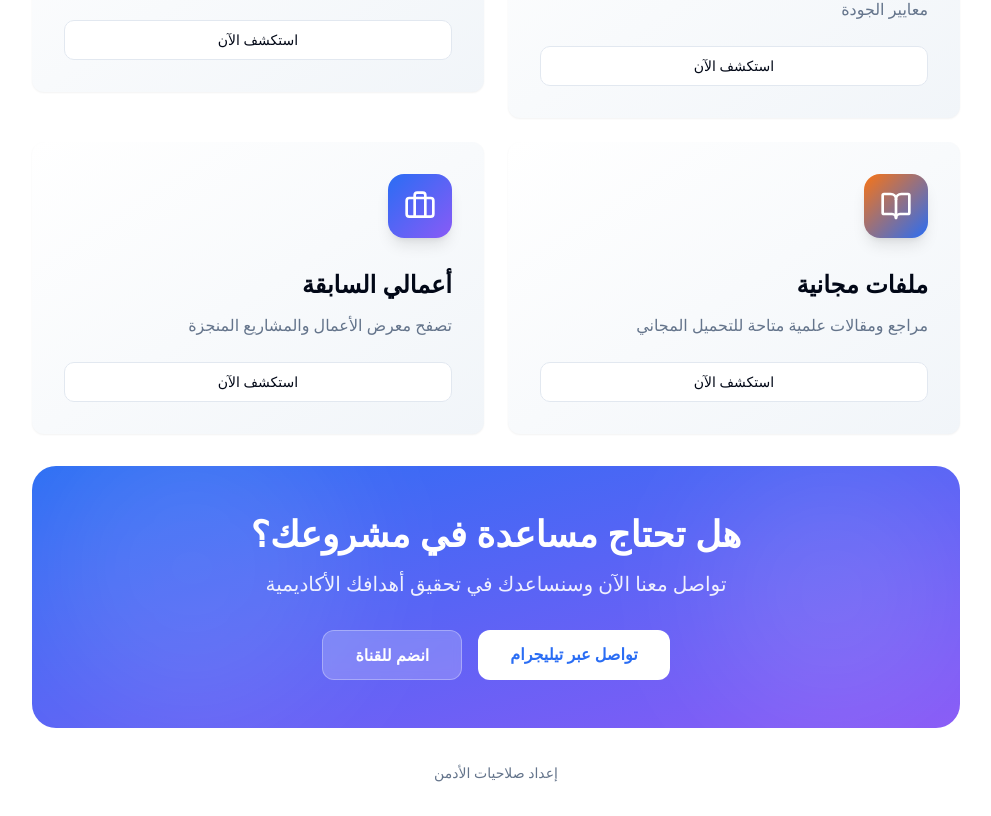
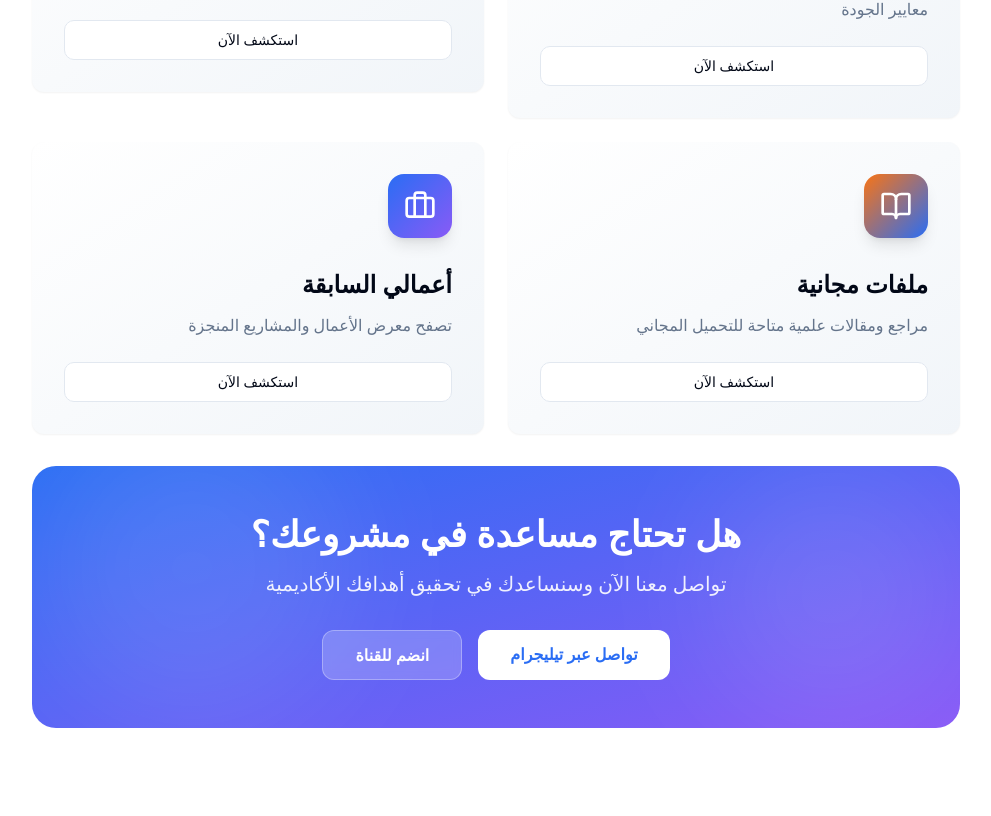
Before and after one commit to mtgerctronic00-web/edupro-research-hub, a React (Vite) app: page / in a window 1280 px wide. Shown: the part 1044-1860 px from the top of the page, without its empty margins (0-991 px from the left). After the commit the page ends 1804 px from the top, so only its background shows below. Built offline with nearby package versions, Linux system fonts and the light colour scheme; the HTML template or start-up script is replaced by a standard one.

Commit message:
Fix: Remove external link access

```diff
--- a/src/pages/Index.tsx
+++ b/src/pages/Index.tsx
@@ -120,16 +120,6 @@ const Index = () => {
             </div>
           </div>
         </div>
-
-        {/* Admin Setup Link (Hidden after first admin) */}
-        <div className="text-center">
-          <Link
-            to="/setup-admin"
-            className="text-sm text-muted-foreground hover:text-primary transition-colors"
-          >
-            إعداد صلاحيات الأدمن
-          </Link>
-        </div>
       </div>
     </AppLayout>
   );
```
